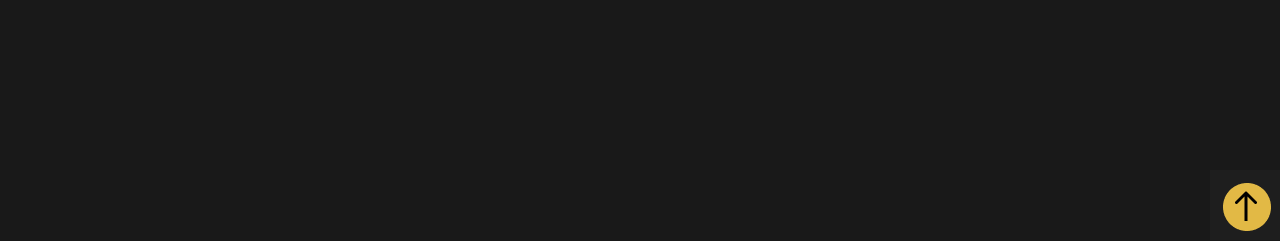
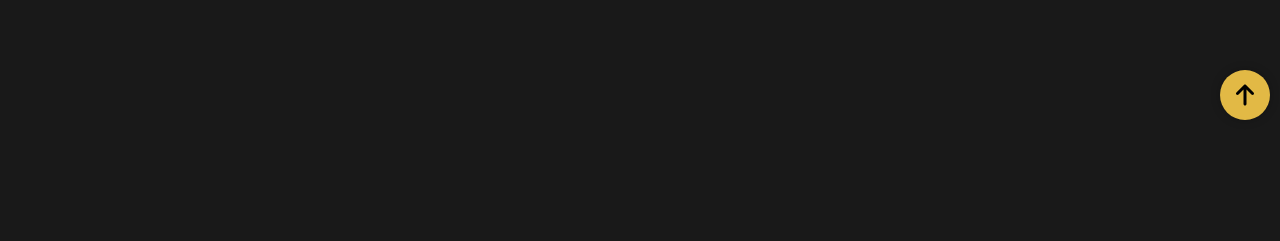
Before and after one commit to EllaMiri/ClimaxMusicEmpire, a Next.js app: page / in a window 1280 px wide. Shown: the part 670-911 px from the top of the page. After the commit the page ends 840 px from the top, so only its background shows below. Built offline with nearby package versions, Linux system fonts and the light colour scheme.

Commit message:
created scroll button with css

```diff
--- a/components/Scroll.jsx
+++ b/components/Scroll.jsx
@@ -1,13 +1,18 @@
 import { Link } from "react-scroll";
+import { FontAwesomeIcon } from "@fortawesome/react-fontawesome";
 import styles from "../styles/Scroll.module.css";
+import { faArrowUp } from "@fortawesome/free-solid-svg-icons";
 
 const ScrollToTop = () => {
   return (
-    <div className={styles.scrollContainer}>
-      <Link to="hero" spy={true} smooth={true} offset={50} duration={500}>
-        <img src="./scroll.png" alt="scrollIcon" />
-      </Link>
-    </div>
+    <Link to="hero" spy={true} smooth={true} offset={50} duration={500}>
+      <button className={styles.scrollBtn}>
+        <FontAwesomeIcon
+          style={{ fontSize: "1.5rem", color: "black" }}
+          icon={faArrowUp}
+        ></FontAwesomeIcon>
+      </button>
+    </Link>
   );
 };
 
--- a/package.json
+++ b/package.json
@@ -11,6 +11,10 @@
   "dependencies": {
     "@emotion/react": "^11.10.5",
     "@emotion/styled": "^11.10.5",
+    "@fortawesome/fontawesome-svg-core": "^6.2.1",
+    "@fortawesome/free-brands-svg-icons": "^6.2.1",
+    "@fortawesome/free-solid-svg-icons": "^6.2.1",
+    "@fortawesome/react-fontawesome": "^0.2.0",
     "@mui/material": "^5.11.0",
     "@next/font": "13.0.7",
     "eslint": "8.30.0",
--- a/styles/Scroll.module.css
+++ b/styles/Scroll.module.css
@@ -1,4 +1,14 @@
-.scrollContainer {
-    display: flex;
-    justify-content: flex-end;
+.scrollBtn {
+  position: fixed;
+  right: 10px;
+  bottom: 10px;
+  width: 50px;
+  height: 50px;
+  border-radius: 50%;
+  background-color: #e2b945;
+  box-shadow: 0 0 10px rgba(0, 0, 0, 0.25);
+  color: white;
+  outline: none;
+  cursor: pointer;
+  border: none;
 }
```
Also changed, not shown: 1 other file (tests, documents, lock files or other folders).
